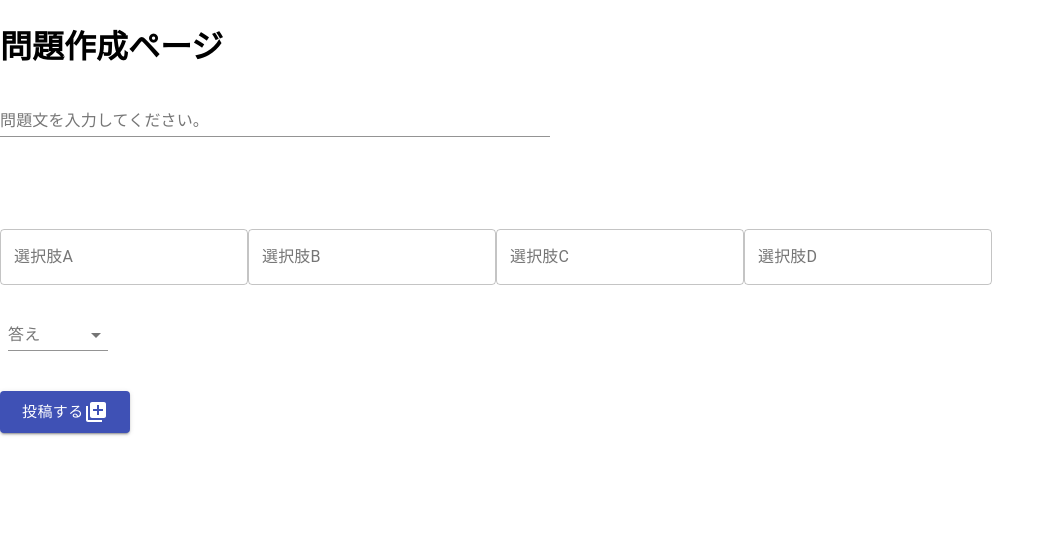
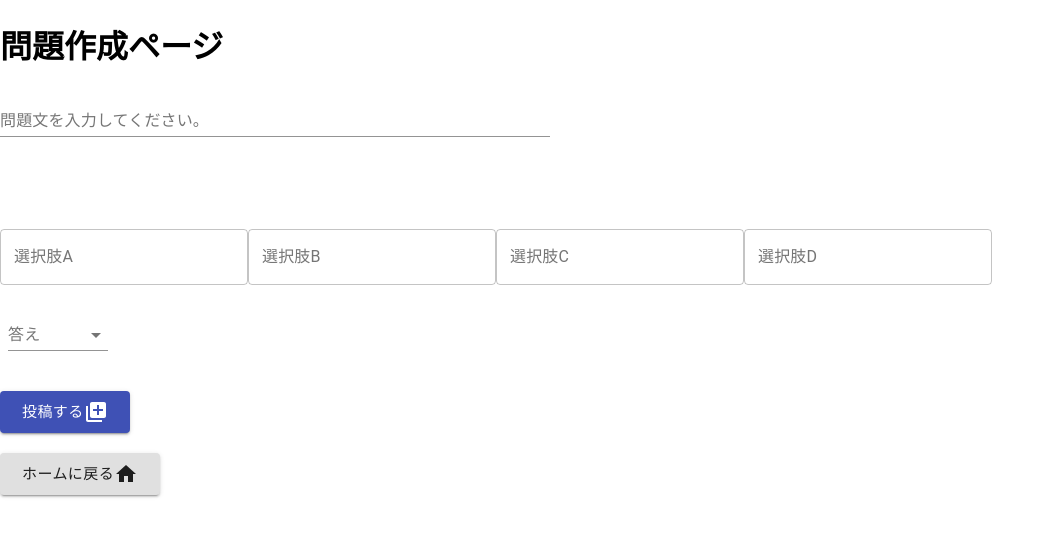
Before and after one commit to worldyone/quiz_site, a React (Create React App) app: page /create in a window 1280 px wide. Shown: the top 536 px of the page, without its empty margins (0-1055 px from the left). Built offline with nearby package versions, Linux system fonts and the light colour scheme.

Commit message:
ホームボタンの追加

```diff
--- a/src/Create.tsx
+++ b/src/Create.tsx
@@ -3,6 +3,7 @@ import React, { useState } from "react";
 import AddToPhotosIcon from "@material-ui/icons/AddToPhotos";
 import { db } from "./firebase/firebase";
 import { makeStyles } from "@material-ui/core/styles";
+import HomeIcon from "@material-ui/icons/Home";
 
 const useStyles = makeStyles((theme) => ({
   field: {
@@ -27,7 +28,7 @@ const useStyles = makeStyles((theme) => ({
   },
 }));
 
-const Create = () => {
+const Create = (props: any) => {
   const [sentence, setSentence] = useState("");
   const [choiceA, setChoiceA] = useState("");
   const [choiceB, setChoiceB] = useState("");
@@ -164,6 +165,18 @@ const Create = () => {
         投稿する
         <AddToPhotosIcon />
       </Button>
+
+      <br />
+      <br />
+      <Button
+        variant="contained"
+        onClick={() => props.history.push("/")}
+        color="default"
+        size="large"
+      >
+        ホームに戻る
+        <HomeIcon />
+      </Button>
     </div>
   );
 };
--- a/src/Show.tsx
+++ b/src/Show.tsx
@@ -1,6 +1,7 @@
-import { Card, List, makeStyles } from "@material-ui/core";
+import { Button, Card, List, makeStyles } from "@material-ui/core";
 import React, { useEffect, useState } from "react";
 import { db } from "./firebase/firebase";
+import HomeIcon from "@material-ui/icons/Home";
 
 const useStyles = makeStyles({
   list: {
@@ -55,6 +56,18 @@ const Show: React.FC = (props: any) => {
           </Card>
         ))}
       </List>
+
+      <br />
+      <br />
+      <Button
+        variant="contained"
+        onClick={() => props.history.push("/")}
+        color="default"
+        size="large"
+      >
+        ホームに戻る
+        <HomeIcon />
+      </Button>
     </div>
   );
 };
--- a/src/Solve.tsx
+++ b/src/Solve.tsx
@@ -3,6 +3,7 @@ import { makeStyles } from "@material-ui/core/styles";
 import React, { useEffect, useState } from "react";
 import { db } from "./firebase/firebase";
 import AddToPhotosIcon from "@material-ui/icons/AddToPhotos";
+import HomeIcon from "@material-ui/icons/Home";
 
 const useStyles = makeStyles((theme) => ({
   field: {
@@ -216,7 +217,7 @@ const Solve = (props: any) => {
         size="large"
       >
         ホームに戻る
-        <AddToPhotosIcon />
+        <HomeIcon />
       </Button>
     </div>
   );
```
